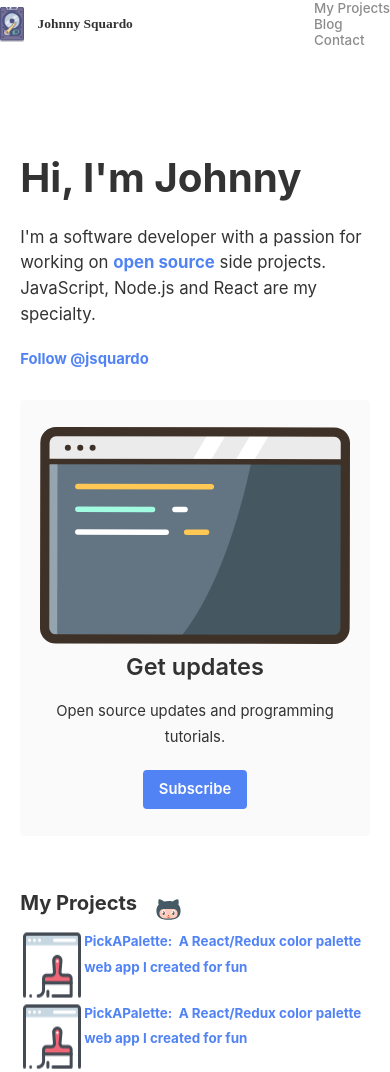
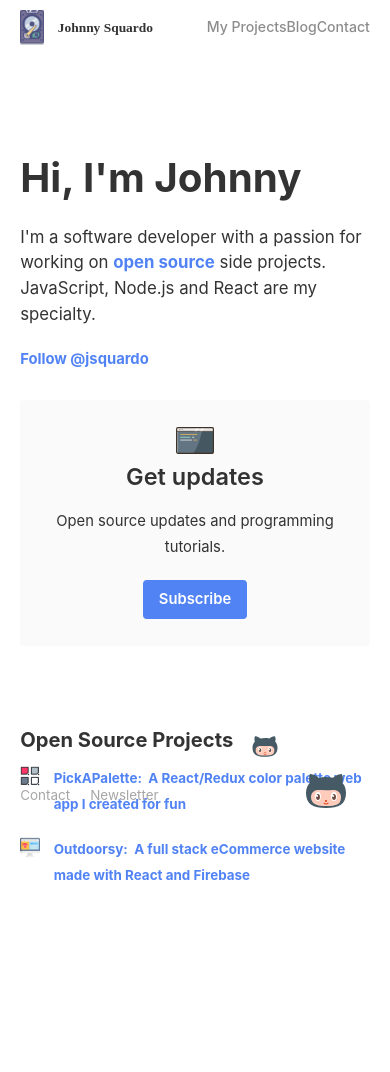
Before and after one commit to jsquardo/johnmichael.dev, a plain HTML site: page index.html in a window 390 px wide. After the commit the page ends 909 px from the top, so only its background shows below. Drawn offline with nearby package versions, Linux system fonts and the light colour scheme; a web font is replaced by a local one.

Commit message:
Fixing mobile

```diff
--- a/index.html
+++ b/index.html
@@ -61,7 +61,7 @@
         <div class="github">
           <section class="projects-box">
             <div class="flex-header">
-                <h2>My Projects</h2>
+                <h2>Open Source Projects</h2>
                 <img src="./assets/octocat.svg" alt="">
             </div>
           </section>
@@ -69,12 +69,12 @@
             <div class="project-list">
               <a href="">
                 <div class="list-item">
-                  <img src="./assets/paint-tool-64.png" alt="">
+                  <img src="./assets/color-swatches.png" alt="">
                   <p class="description"><span>PickAPalette:&nbsp; </span>A React/Redux color palette web app I created for fun</p>
                 </div>
                 <div class="list-item">
-                  <img src="./assets/paint-tool-64.png" alt="">
-                  <p class="description"><span>PickAPalette:&nbsp; </span>A React/Redux color palette web app I created for fun</p>
+                  <img src="./assets/commerce-and-shopping.png" alt="">
+                  <p class="description"><span>Outdoorsy:&nbsp; </span>A full stack eCommerce website made with React and Firebase</p>
                 </div>
               </a>
             </div>
@@ -82,8 +82,16 @@
         </div>
       </div>
     </section>
+    <div class="footer container">
+        <div>
+          <a href="">Contact</a>
+          <a href="">Newsletter</a>
+        </div>
+        <div>
+          <a href="https://github.com/jsquardo"><img src="./assets/octocat.svg" alt=""></a>
+        </div>
+    </div>
   </main>
 
-  </div>
 </body>
 </html>
--- a/styles.css
+++ b/styles.css
@@ -27,6 +27,7 @@ summary {
 
 body {
 	display: block;
+	font-size: 1rem;
 	background-color: white;
 	color: hsla(0, 0%, 0%, 0.8);
 	font-kerning: normal;
@@ -208,10 +209,6 @@ button {
 	background: #fff;
 }
 
-.nav .brand {
-	margin-right: auto;
-}
-
 .nav .brand a {
 	font-family: 'Segoe Pro Semibold';
 	display: flex;
@@ -228,6 +225,9 @@ button {
 	align-items: center;
 	margin: auto;
 	max-width: 800px;
+	height: 55px;
+	padding: 0 1.5rem;
+	justify-content: space-between;
 }
 
 .logo {
@@ -238,11 +238,16 @@ button {
 }
 
 .nav .links {
+	display: flex;
 	align-items: center;
 	margin: 0;
+	flex-direction: row;
+	justify-content: flex-end;
+	flex: 1 1;
 }
 
 .nav .links a {
+	font-size: 1.05rem;
 	display: flex;
 	align-items: center;
 	font-weight: 500;
@@ -281,6 +286,8 @@ main {
 }
 
 .header-section {
+	display: flex;
+	flex-direction: column;
 	margin: 0 auto;
 	font-size: 1.1rem;
 }
@@ -333,6 +340,11 @@ main {
 	margin-top: 2rem;
 }
 
+.list-item img {
+	height: 1.5rem;
+	margin-right: 1rem;
+}
+
 .flex-header {
 	display: flex;
 	flex-direction: row;
@@ -352,6 +364,30 @@ main {
 .list-item {
 	display: flex;
 	flex-direction: row;
+}
+.footer {
+	display: flex;
+	justify-content: space-between;
+	align-items: center;
+	position: absolute;
+	bottom: 0;
+	right: 0;
+	left: 0;
+	width: 100vw;
+}
+.footer div {
+	padding-bottom: 1.5rem;
+	display: flex;
+	align-items: center;
+}
+.footer a {
+	font-weight: 400;
+	color: #a6a6a6;
+	display: block;
+	margin-right: 1.5rem;
+}
+.subscribe img {
+	height: 2rem;
 }
 
 /* MEDIA QUERIES */
@@ -392,6 +428,9 @@ main {
 		height: 90px;
 		padding: 0 2rem;
 	}
+	.nav .brand {
+		margin-right: auto;
+	}
 	.nav .brand a {
 		font-size: 1.3rem;
 	}
@@ -428,6 +467,7 @@ main {
 		display: flex;
 		align-items: center;
 		font-size: 1.2rem;
+		margin-bottom: 2rem;
 	}
 	.header-section .pitch {
 		margin-right: 2.5rem;
@@ -464,22 +504,27 @@ main {
 		font-size: 18px;
 		max-width: 550px;
 	}
+	.subscribe p {
+		margin-bottom: 1rem;
+	}
 	.subscribe .button {
 		font-size: 1.2rem;
 		padding: 1rem 1.2rem;
 	}
 	.flex-header {
 		width: 800px;
-		margin: 0 0 2rem;
+		/* margin: .5rem 1rem; */
 	}
 	.flex-header h2 {
 		margin-bottom: 0;
 	}
 	.flex-header img {
-		height: 2.75rem;
+		height: 2.5rem;
+		margin-left: .5rem;
 	}
 	.project-list {
-		margin: 1rem 0;
+		margin-bottom: 1rem;
+		margin-top: 0;
 	}
 	.container .github {
 		display: flex;
@@ -487,6 +532,7 @@ main {
 	}
 	.github section {
 		display: flex;
+		justify-content: start;
 	}
 	.project-list {
 		display: flex;
@@ -494,7 +540,7 @@ main {
 	}
 	.project-list a .list-item {
 		padding: .5rem 1rem;
-		margin-bottom: 1rem;
+		margin: .5rem -1rem;
 		border-radius: 4px;
 	}
 	.list-item {
@@ -525,4 +571,8 @@ main {
 		font-weight: normal;
 		color: #5183f5;
 	}
+	.footer {
+		flex-direction: row;
+		height: 100px;
+	}
 }
```
Also changed, not shown: assets/color-swatches.png (added), assets/color-swatches.svg (added), assets/commerce-and-shopping.png (added).
